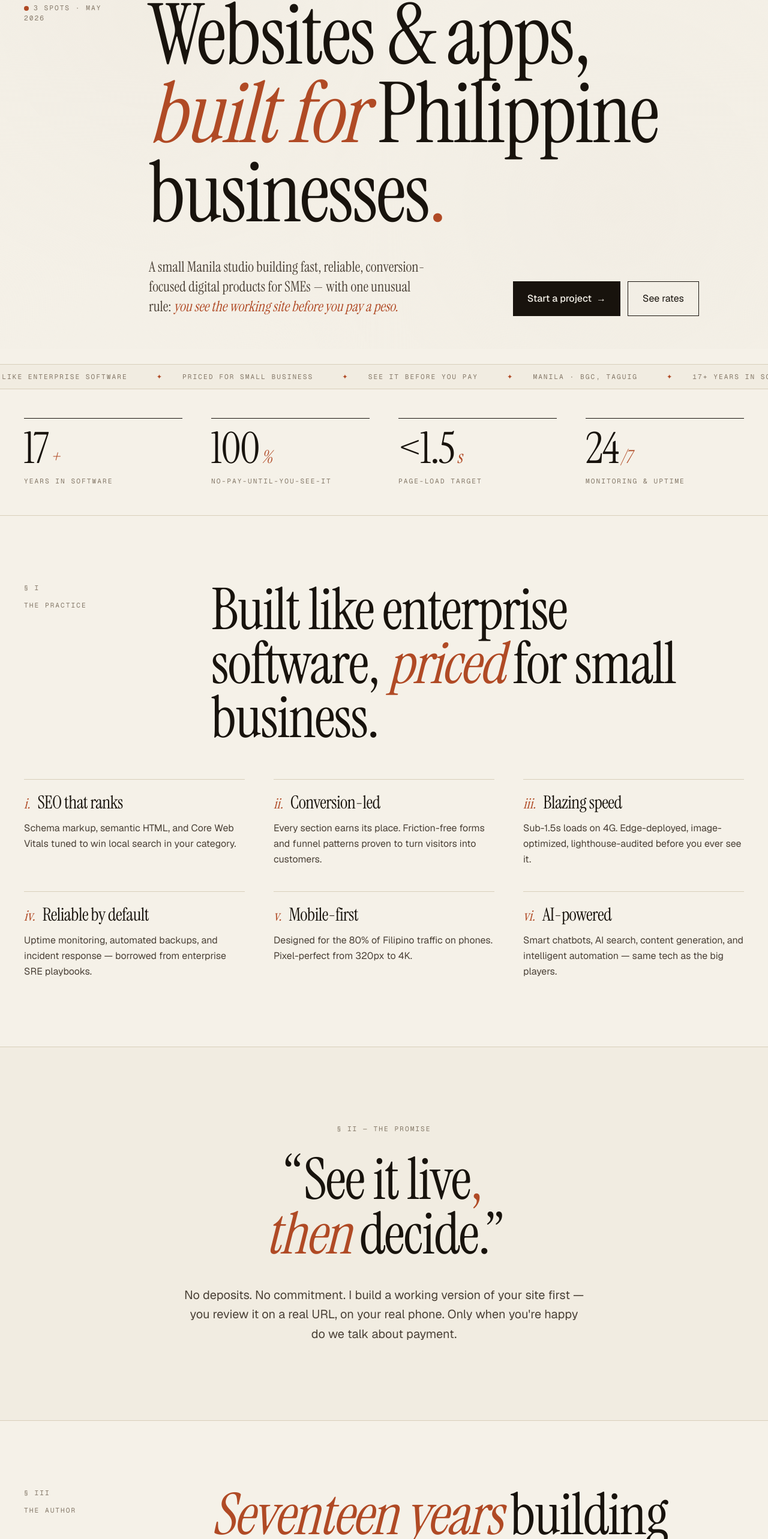
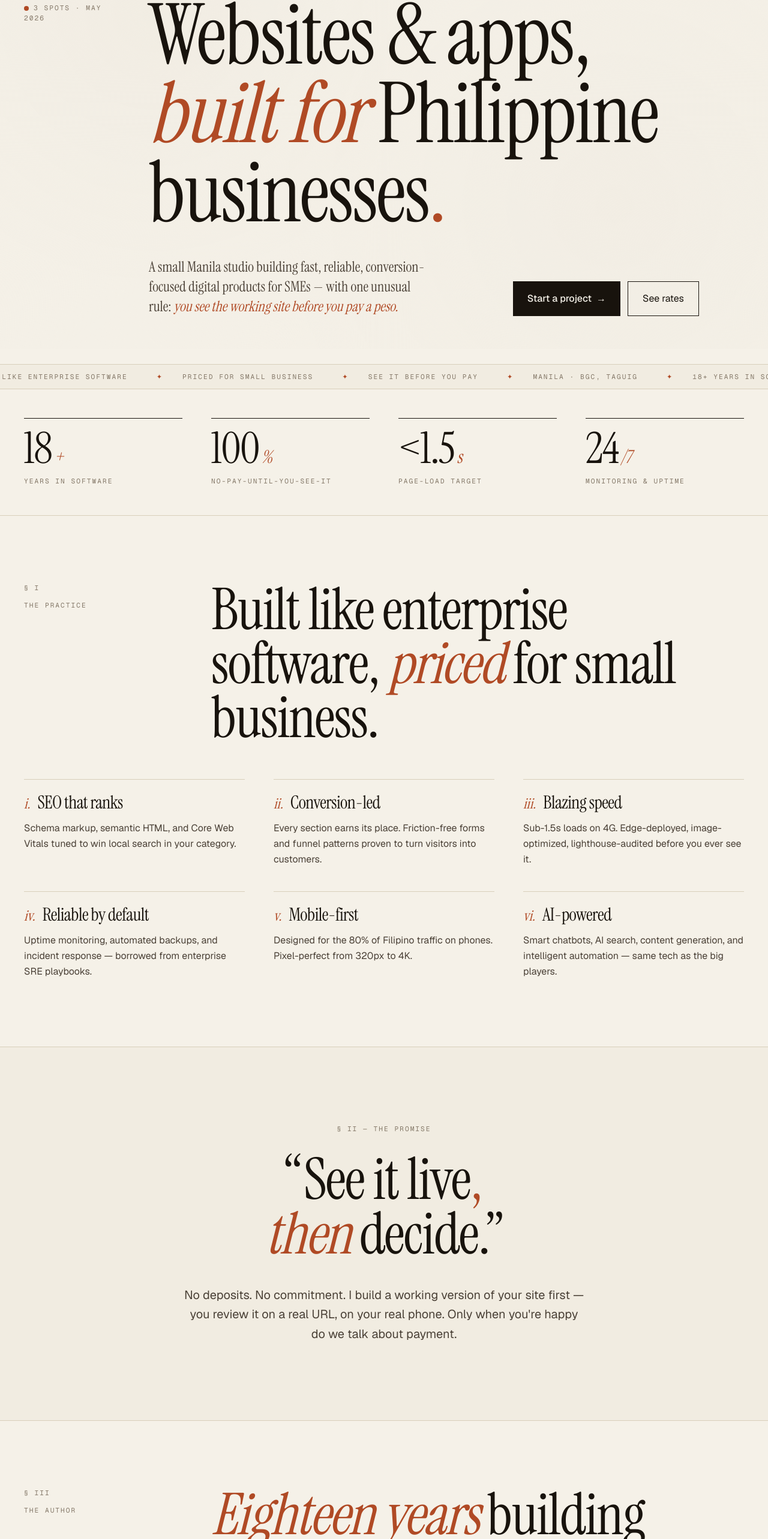
Before and after one commit to jcapostol10/apostol-dev, a Next.js app: page / in a window 1280 px wide. Shown: the part 218-2784 px from the top of the page at 60% size. Built offline with nearby package versions, Linux system fonts and the light colour scheme.

Commit message:
Update years of experience from 17 to 18
Per resume: started at Navitaire-Accenture in March 2008, so 18 years
as of 2026.

```diff
--- a/src/app/page.tsx
+++ b/src/app/page.tsx
@@ -99,7 +99,7 @@ const tickerItems = [
   "Priced for small business",
   "See it before you pay",
   "Manila · BGC, Taguig",
-  "17+ years in software",
+  "18+ years in software",
   "AWS · Kubernetes · React Native",
 ];
 
@@ -197,7 +197,7 @@ export default function HomePage() {
         {/* INDEX BAR */}
         <div className="max-w-[1400px] mx-auto px-6 md:px-10 py-12">
           <div className="grid grid-cols-2 md:grid-cols-4 gap-8 md:gap-12">
-            <Stat numeral="17" suffix="+" label="years in software" />
+            <Stat numeral="18" suffix="+" label="years in software" />
             <Stat numeral="100" suffix="%" label="no-pay-until-you-see-it" />
             <Stat numeral="<1.5" suffix="s" label="page-load target" />
             <Stat numeral="24" suffix="/7" label="monitoring &amp; uptime" />
@@ -255,7 +255,7 @@ export default function HomePage() {
               <p className="eyebrow">The author</p>
             </div>
             <h2 className="md:col-span-9 display text-5xl md:text-7xl lg:text-8xl">
-              <em>Seventeen years</em> building<br />tech for global enterprises.
+              <em>Eighteen years</em> building<br />tech for global enterprises.
             </h2>
           </div>
 
```
